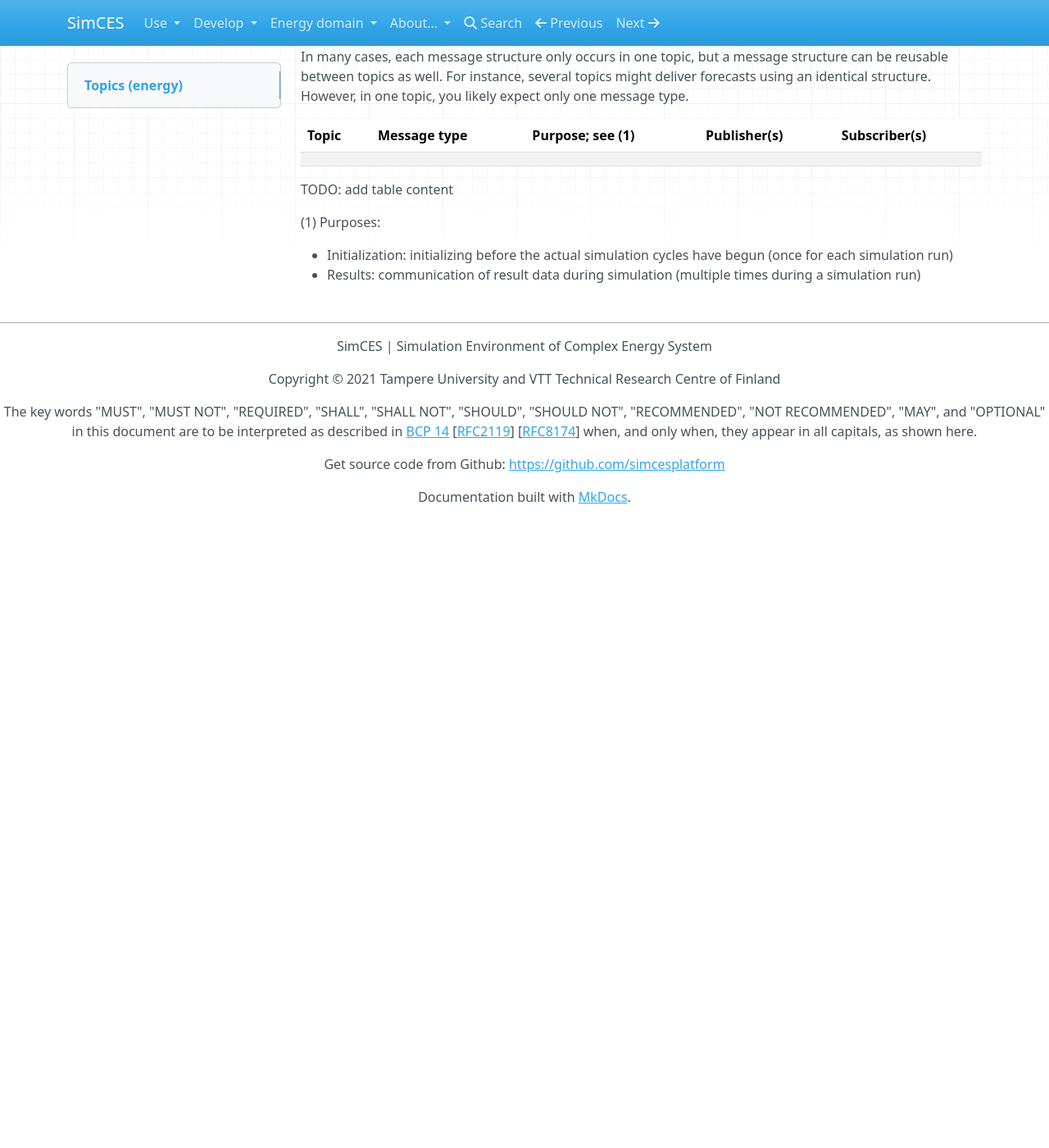
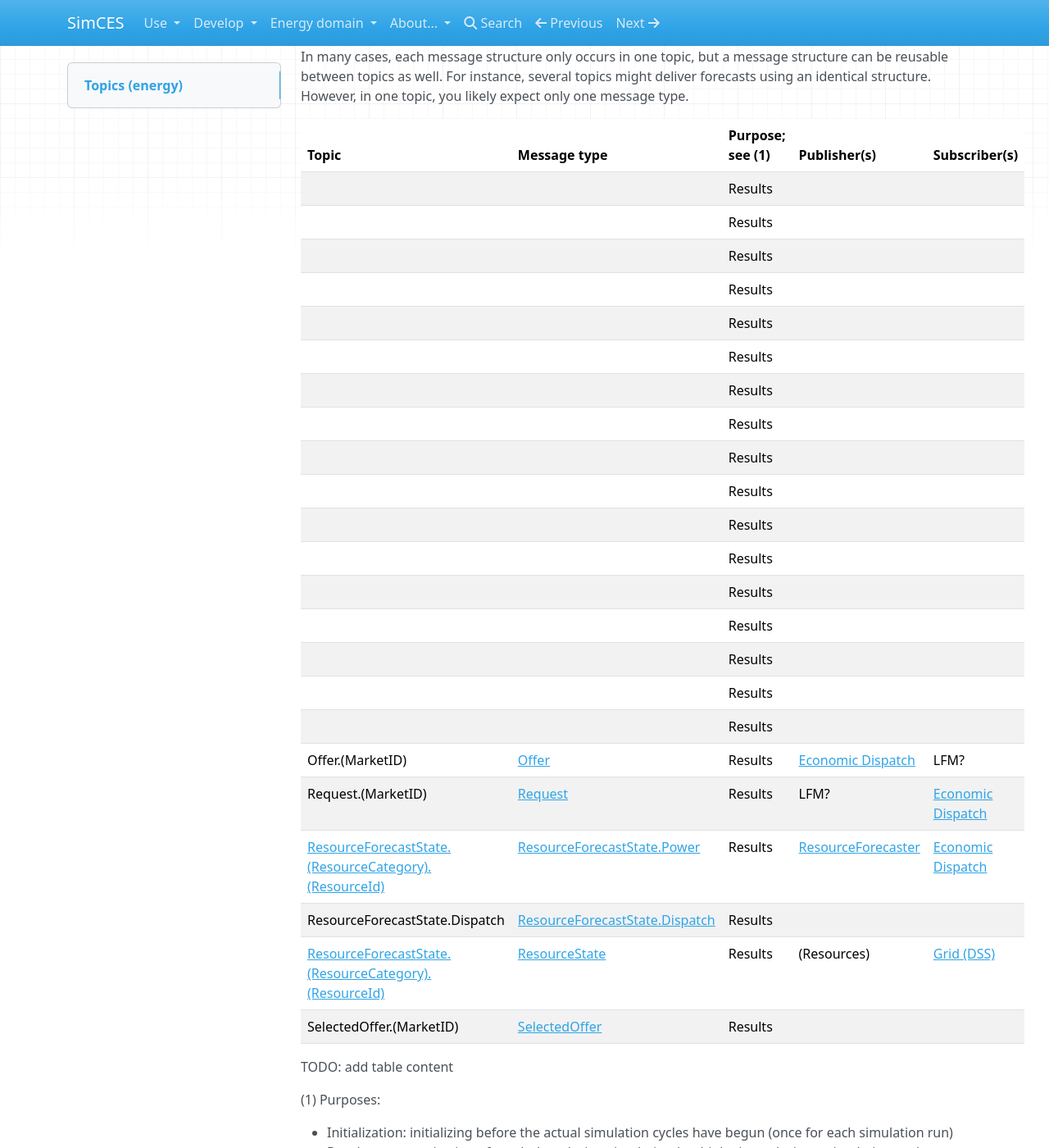
Before and after one commit to simcesplatform/simcesplatform.github.io, an MkDocs documentation site: the page built from markdown/energy_topics.md, in a window 1280 px wide and 1400 px high, scrolled down 205 px. Shown: the whole window at 82% size. Built offline with MkDocs 1.6.1, drawn with Linux system fonts in a browser that asks for light colours; nearby versions of some CDN libraries; library files that are not in the unit come from our copies; before the commit the page ends 900 px from its top, so only the background shows below that.

Commit message:
Add some topic information

```diff
--- a/markdown/energy_topics.md
+++ b/markdown/energy_topics.md
@@ -8,7 +8,29 @@ In many cases, each message structure only occurs in one topic, but a message st
 
 | Topic | Message type | Purpose; see (1) | Publisher(s) | Subscriber(s) |
 |-|-|-|-|-|
-|  |  |  |  |  |
+|  |  | Results |  |  |
+|  |  | Results |  |  |
+|  |  | Results |  |  |
+|  |  | Results |  |  |
+|  |  | Results |  |  |
+|  |  | Results |  |  |
+|  |  | Results |  |  |
+|  |  | Results |  |  |
+|  |  | Results |  |  |
+|  |  | Results |  |  |
+|  |  | Results |  |  |
+|  |  | Results |  |  |
+|  |  | Results |  |  |
+|  |  | Results |  |  |
+|  |  | Results |  |  |
+|  |  | Results |  |  |
+|  |  | Results |  |  |
+| Offer.(MarketID) | [Offer](energy_msg-offer.md) | Results | [Economic Dispatch](energy_economicdispatch.md) | LFM? |
+| Request.(MarketID) | [Request](energy_msg-request.md) | Results | LFM? | [Economic Dispatch](energy_economicdispatch.md) |
+| [ResourceForecastState.(ResourceCategory).(ResourceId)](energy_topic-resourceforecaststate.md) | [ResourceForecastState.Power](energy_msg-resourceforecaststate-power.md) | Results | [ResourceForecaster](energy_resourceforecaster.md) | [Economic Dispatch](energy_economicdispatch.md) |
+| ResourceForecastState.Dispatch | [ResourceForecastState.Dispatch	](energy_msg-resourceforecaststate-dispatch.md) | Results |  |  |
+| [ResourceForecastState.(ResourceCategory).(ResourceId)](energy_topic-resourceforecaststate.md) | [ResourceState](energy_msg-resourcestate.md) | Results | (Resources) | [Grid (DSS)](energy_grid-dss.md) |
+| SelectedOffer.(MarketID) | [SelectedOffer](energy_msg-selectedoffer.md) | Results |  |  |
 
 TODO: add table content
 
```
